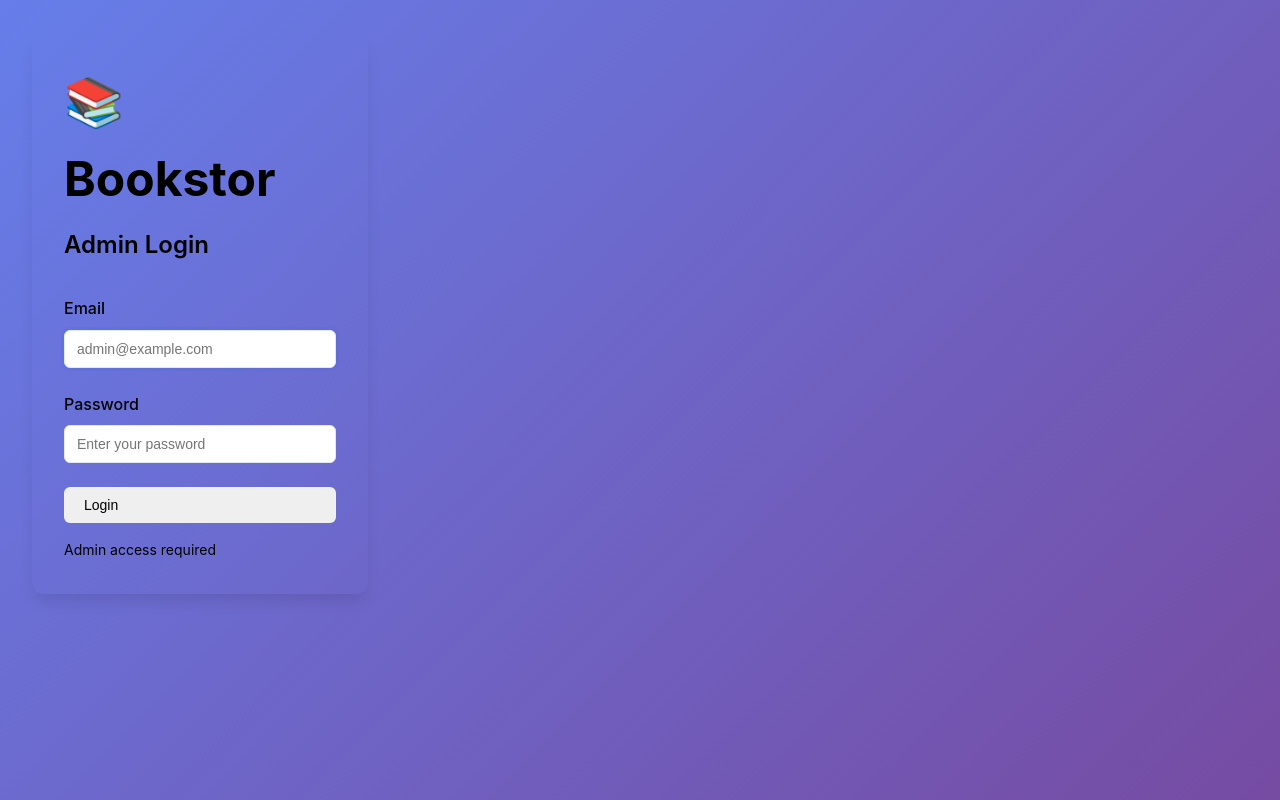
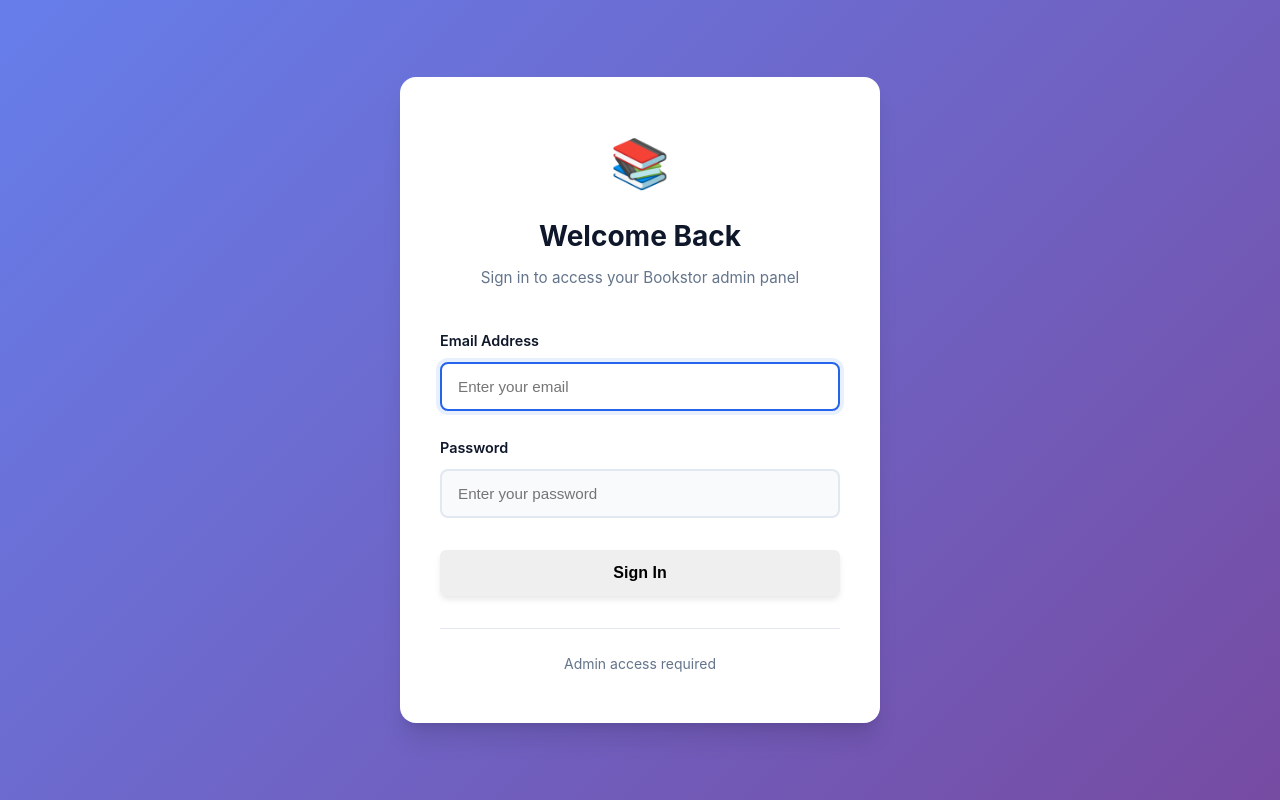
Before and after one commit to RovxBot/Bookstor, a FastAPI app: template backend/src/templates/admin/login.html in a window 1280 px wide. Run offline with FastAPI, Linux system fonts and the light colour scheme; the template is opened without the code that fills it, so the values that code supplies are empty; parts of the project's set-up code (start-up, migrations or seed data) failed here and were passed over.

Commit message:
feat: modernise and centralise admin login and setup pages
- Add first-time setup page with GUI for creating initial admin user
- Modernise login and setup page designs with consistent styling
- Implement smart password requirements display (show on focus, hide on input)
- Add smooth animations and transitions for better UX
- Improve form styling with hover and focus states
- Centre login/setup panels properly on all screen sizes
- Remove excessive information from setup page for cleaner UI
- Add cache-busting to CSS to prevent browser caching issues
- Redirect logic: /admin/login redirects to /admin/setup when no users exist

Design improvements:
- Enhanced shadows and rounded corners
- Modern gradient backgrounds
- Larger, more comfortable input fields
- Better button styling with hover animations
- Improved typography and spacing
- Responsive design maintained

```diff
--- a/backend/src/static/admin.css
+++ b/backend/src/static/admin.css
@@ -23,12 +23,10 @@
 
 body {
     font-family: -apple-system, BlinkMacSystemFont, 'Segoe UI', Roboto, 'Helvetica Neue', Arial, sans-serif;
-    background-colour: var(--background);
-    colour: var(--text-primary);
+    background-color: var(--background);
+    color: var(--text-primary);
     line-height: 1.6;
     min-height: 100vh;
-    display: flex;
-    flex-direction: column;
 }
 
 /* Navbar */
@@ -173,7 +171,22 @@ body {
 
 .btn-block {
     width: 100%;
-    justify-content: centre;
+    justify-content: center;
+    padding: 0.875rem 1.25rem;
+    font-size: 1rem;
+    font-weight: 600;
+    margin-top: 0.5rem;
+    box-shadow: 0 4px 6px -1px rgb(0 0 0 / 0.1);
+    transition: all 0.2s ease;
+}
+
+.btn-block:hover {
+    transform: translateY(-2px);
+    box-shadow: 0 10px 15px -3px rgb(0 0 0 / 0.2);
+}
+
+.btn-block:active {
+    transform: translateY(0);
 }
 
 /* Stats Grid */
@@ -351,49 +364,194 @@ body {
 
 /* Login Page */
 .login-page {
+    min-height: 100vh;
+    width: 100%;
+    background: linear-gradient(135deg, #667eea 0%, #764ba2 100%);
+    padding: 2rem;
+    box-sizing: border-box;
     display: flex;
-    align-items: centre;
-    justify-content: centre;
-    min-height: 100vh;
-    background: linear-gradient(135deg, #667eea 0%, #764ba2 100%);
+    align-items: center;
+    justify-content: center;
 }
 
 .login-container {
     width: 100%;
-    max-width: 400px;
-    padding: 2rem;
+    max-width: 480px;
 }
 
 .login-card {
-    background-colour: var(--surface);
-    border-radius: 0.75rem;
-    padding: 2rem;
-    box-shadow: var(--shadow-lg);
+    width: 100%;
+    background-color: var(--surface);
+    border-radius: 1rem;
+    padding: 3rem 2.5rem;
+    box-shadow: 0 20px 25px -5px rgb(0 0 0 / 0.1), 0 8px 10px -6px rgb(0 0 0 / 0.1);
+    animation: slideUp 0.4s ease-out;
+    box-sizing: border-box;
+}
+
+@keyframes slideUp {
+    from {
+        opacity: 0;
+        transform: translateY(20px);
+    }
+    to {
+        opacity: 1;
+        transform: translateY(0);
+    }
 }
 
 .login-header {
-    text-align: centre;
-    margin-bottom: 2rem;
+    text-align: center;
+    margin-bottom: 2.5rem;
 }
 
 .login-header h1 {
     font-size: 3rem;
+    margin-bottom: 0.75rem;
+    animation: bounce 0.6s ease-out;
+}
+
+@keyframes bounce {
+    0%, 100% {
+        transform: scale(1);
+    }
+    50% {
+        transform: scale(1.1);
+    }
+}
+
+.login-header h2 {
+    font-size: 1.75rem;
+    font-weight: 700;
+    color: var(--text-primary);
     margin-bottom: 0.5rem;
 }
 
-.login-header h2 {
-    font-size: 1.5rem;
-    font-weight: 600;
-    colour: var(--text-primary);
+.login-header p {
+    color: var(--text-secondary);
+    font-size: 0.95rem;
+    line-height: 1.5;
 }
 
 .login-form {
-    margin-bottom: 1rem;
+    margin-bottom: 1.5rem;
 }
 
 .login-footer {
-    text-align: centre;
-    colour: var(--text-secondary);
+    text-align: center;
+    color: var(--text-secondary);
+    font-size: 0.875rem;
+    margin-top: 2rem;
+    padding-top: 1.5rem;
+    border-top: 1px solid var(--border);
+}
+
+/* Info Box Styles */
+.info-box {
+    background: linear-gradient(135deg, #e0e7ff 0%, #e0f2fe 100%);
+    border-left: 4px solid var(--primary-colour);
+    padding: 1.25rem;
+    margin-bottom: 2rem;
+    border-radius: 0.5rem;
+    animation: fadeIn 0.5s ease-out 0.2s both;
+}
+
+@keyframes fadeIn {
+    from {
+        opacity: 0;
+    }
+    to {
+        opacity: 1;
+    }
+}
+
+.info-box h3 {
+    margin: 0 0 0.75rem 0;
+    color: var(--primary-colour);
+    font-size: 1.1rem;
+    font-weight: 600;
+    display: flex;
+    align-items: center;
+    gap: 0.5rem;
+}
+
+.info-box p {
+    margin: 0 0 0.75rem 0;
+    color: #334155;
+    font-size: 0.9rem;
+    line-height: 1.6;
+}
+
+.info-box ul {
+    margin: 0.5rem 0 0 1.5rem;
+    color: #475569;
+}
+
+.info-box li {
+    margin: 0.4rem 0;
+    font-size: 0.875rem;
+}
+
+.password-requirements {
+    background: linear-gradient(135deg, #fef3c7 0%, #fed7aa 100%);
+    border-left: 4px solid var(--warning-colour);
+    padding: 1.25rem;
+    margin-top: 1.5rem;
+    border-radius: 0.5rem;
+    display: none;
+    opacity: 0;
+    transform: translateY(-10px);
+    transition: opacity 0.3s ease, transform 0.3s ease;
+}
+
+.password-requirements.show {
+    display: block;
+    animation: slideDown 0.3s ease-out forwards;
+}
+
+.password-requirements.hide {
+    animation: slideUp 0.3s ease-out forwards;
+}
+
+@keyframes slideDown {
+    from {
+        opacity: 0;
+        transform: translateY(-10px);
+    }
+    to {
+        opacity: 1;
+        transform: translateY(0);
+    }
+}
+
+@keyframes slideUp {
+    from {
+        opacity: 1;
+        transform: translateY(0);
+    }
+    to {
+        opacity: 0;
+        transform: translateY(-10px);
+    }
+}
+
+.password-requirements h4 {
+    margin: 0 0 0.75rem 0;
+    color: #92400e;
+    font-size: 1rem;
+    font-weight: 600;
+    display: flex;
+    align-items: center;
+    gap: 0.5rem;
+}
+
+.password-requirements ul {
+    margin: 0.5rem 0 0 1.5rem;
+    color: #92400e;
+}
+
+.password-requirements li {
+    margin: 0.4rem 0;
     font-size: 0.875rem;
 }
 
@@ -404,26 +562,35 @@ body {
 
 .form-group label {
     display: block;
-    margin-bottom: 0.5rem;
-    font-weight: 500;
-    colour: var(--text-primary);
+    margin-bottom: 0.625rem;
+    font-weight: 600;
+    color: var(--text-primary);
+    font-size: 0.9rem;
 }
 
 .form-group input[type="text"],
 .form-group input[type="email"],
 .form-group input[type="password"] {
     width: 100%;
-    padding: 0.625rem 0.75rem;
-    border: 1px solid var(--border);
-    border-radius: 0.375rem;
-    font-size: 0.875rem;
-    transition: border-colour 0.2s;
+    padding: 0.875rem 1rem;
+    border: 2px solid var(--border);
+    border-radius: 0.5rem;
+    font-size: 0.95rem;
+    transition: all 0.2s ease;
+    background-color: #f8fafc;
+}
+
+.form-group input:hover {
+    border-color: #cbd5e1;
+    background-color: white;
 }
 
 .form-group input:focus {
     outline: none;
-    border-colour: var(--primary-colour);
-    box-shadow: 0 0 0 3px rgba(37, 99, 235, 0.1);
+    border-color: var(--primary-colour);
+    background-color: white;
+    box-shadow: 0 0 0 4px rgba(37, 99, 235, 0.1);
+    transform: translateY(-1px);
 }
 
 .form-help {
--- a/backend/src/templates/admin/login.html
+++ b/backend/src/templates/admin/login.html
@@ -4,14 +4,15 @@
     <meta charset="UTF-8">
     <meta name="viewport" content="width=device-width, initial-scale=1.0">
     <title>Admin Login - Bookstor</title>
-    <link rel="stylesheet" href="/static/admin.css">
+    <link rel="stylesheet" href="/static/admin.css?v=2">
 </head>
 <body class="login-page">
     <div class="login-container">
         <div class="login-card">
             <div class="login-header">
-                <h1>📚 Bookstor</h1>
-                <h2>Admin Login</h2>
+                <h1>📚</h1>
+                <h2>Welcome Back</h2>
+                <p>Sign in to access your Bookstor admin panel</p>
             </div>
 
             {% if error %}
@@ -22,14 +23,14 @@
 
             <form method="POST" action="/admin/login" class="login-form">
                 <div class="form-group">
-                    <label for="email">Email</label>
+                    <label for="email">Email Address</label>
                     <input
                         type="email"
                         id="email"
                         name="email"
                         required
                         autofocus
-                        placeholder="admin@example.com"
+                        placeholder="Enter your email"
                     >
                 </div>
 
@@ -45,7 +46,7 @@
                 </div>
 
                 <button type="submit" class="btn btn-primary btn-block">
-                    Login
+                    Sign In
                 </button>
             </form>
 
```
Also changed, not shown: other parts of backend/src/static/admin.css (+28 -6 lines), backend/src/routes/admin.py (+112 -2 lines), backend/src/templates/admin/setup.html (added, +152 -0 lines).
